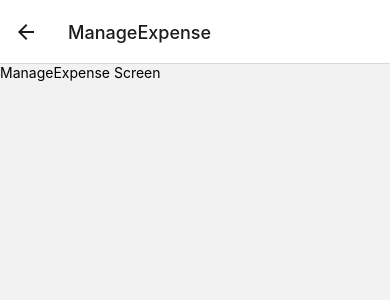
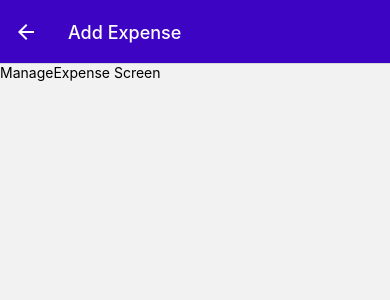
Before and after one commit to misiyok/expense-tracker-app, a React Native app: screen /ManageExpense in a window 390 px wide. Shown: the top 300 px of the page. Built offline with nearby package versions, Linux system fonts and the light colour scheme.

Commit message:
till 138: Handling different modes for one screen using Route parameter, use of useLayoutEffect

```diff
--- a/App.js
+++ b/App.js
@@ -63,7 +63,10 @@
     <>
       <StatusBar style="auto" />
       <NavigationContainer>
-        <Stack.Navigator>
+        <Stack.Navigator screenOptions={{
+          headerStyle: { backgroundColor: GlobalStyles.colors.primary500 },
+          headerTintColor: "white"
+        }}>
           <Stack.Screen
             name="BottomTab"
             component={ExpensesOverview}
@@ -71,7 +74,9 @@
               headerShown: false,
             }}
           />
-          <Stack.Screen name="ManageExpense" component={ManageExpense} />
+          <Stack.Screen name="ManageExpense" component={ManageExpense} options={{
+            presentation: "modal"
+          }} />
         </Stack.Navigator>
       </NavigationContainer>
     </>
--- a/components/ExpensesOutput/ExpenseItem.js
+++ b/components/ExpensesOutput/ExpenseItem.js
@@ -4,11 +4,13 @@
 import { GlobalStyles } from "../../constants/styles";
 import { getFormattedDate } from "../../util/date";
 
-function ExpenseItem({ description, amount, date }) {
+function ExpenseItem({ id, description, amount, date }) {
   const navigation = useNavigation();
 
   function expensePressHandler() {
-    navigation.navigate("ManageExpense");
+    navigation.navigate("ManageExpense", {
+        expenseId: id
+    });
   }
 
   return (
--- a/screens/ManageExpense.js
+++ b/screens/ManageExpense.js
@@ -1,6 +1,16 @@
+import { useLayoutEffect } from "react";
 import { Text } from "react-native";
 
-function ManageExpense() {
+function ManageExpense({route, navigation}) {
+  const editedExpenseId = route.params?.expenseId;
+  const isEditing = !!editedExpenseId;
+
+  useLayoutEffect(() => {
+    navigation.setOptions({
+      title: isEditing ? "Edit Expense" : "Add Expense"
+    });
+  }, [navigation, isEditing]);
+
   return <Text>ManageExpense Screen</Text>;
 }
 
```
